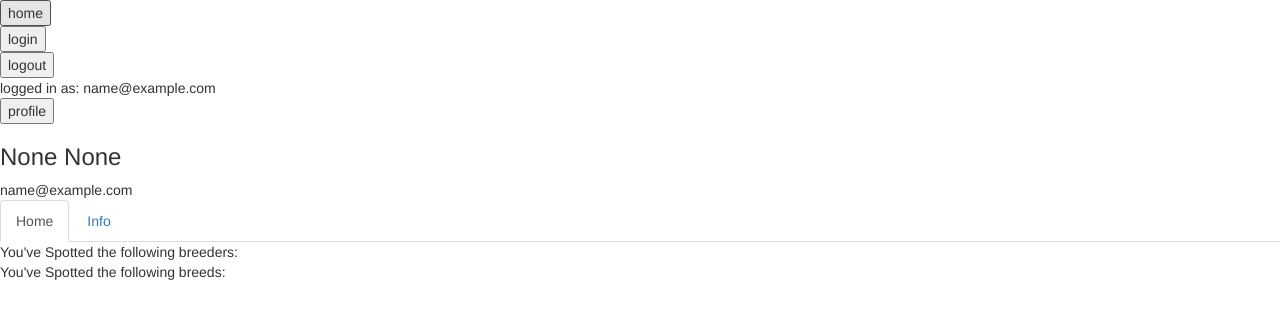
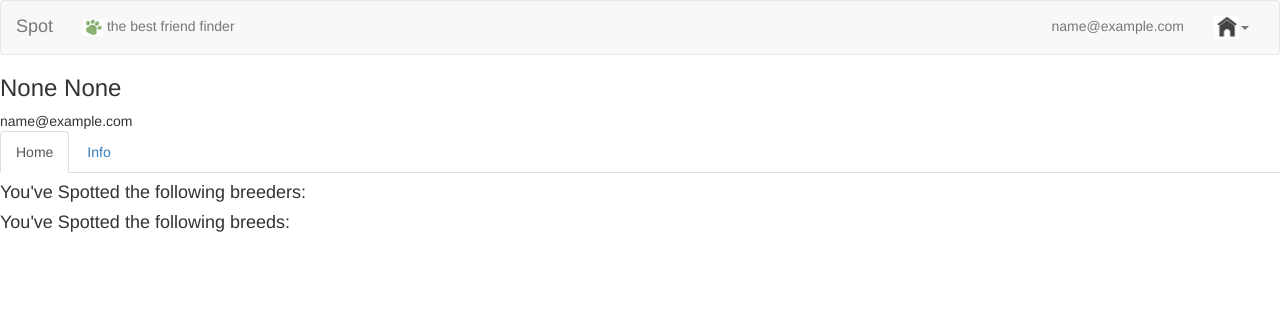
Before and after one commit to mbiannaccone/spot, a Flask app: page /users/1 in a window 1280 px wide. Shown: the top 319 px of the page. Run offline with Flask 2, Linux system fonts and the light colour scheme; the visitor is signed in with stand-in values (Sample User, id 1); data comes from the database, SQL or seed files in the repository; data that the repository does not hold is empty; some libraries are stand-ins or nearby versions.

Commit message:
Multiple photo galleries working, adding thumbnails and tabs and pills

```diff
--- a/templates/base.html
+++ b/templates/base.html
@@ -20,24 +20,52 @@
 </head>
 
 <body>
-    <form action='/'>
-        <button type="submit">home</button>
-    </form>
-    <form action="/login">
-        <button type="submit">login</button>
-    </form>
-    <form action="/logout">
-        <button type="submit">logout</button>
-    </form>
+<nav class="navbar navbar-default">
+  <div class="container-fluid">
+    <!-- Brand and toggle get grouped for better mobile display -->
+    <div class="navbar-header">
+      <button type="button" class="navbar-toggle collapsed" data-toggle="collapse" data-target="#bs-example-navbar-collapse-1" aria-expanded="false">
+        <span class="sr-only">Toggle navigation</span>
+        <span class="icon-bar"></span>
+        <span class="icon-bar"></span>
+        <span class="icon-bar"></span>
+      </button>
+      <a class="navbar-brand" href="/">Spot</a>
+    </div>
 
-    {% if user %}
-        <div>logged in as: {{ user.email }}</div>
-        <form action="/users/{{ user.user_id }}">
-            <button type="submit">profile</button>
-        </form>
-    {% else %}
-        <div>not logged in</div>
-    {% endif %}
+    <!-- Collect the nav links, forms, and other content for toggling -->
+    <div class="collapse navbar-collapse" id="bs-example-navbar-collapse-1">
+      <ul class="nav navbar-nav">
+        <li><a><img src='/static/img/paw.png' width="20"> the best friend finder</a></li>
+      </ul>
+      <ul class="nav navbar-nav navbar-right">
+        <li>
+            {% if user %}
+                <a href="/users/{{ user.user_id }}">{{ user.email }}</a>
+            {% else %}
+                <a>not logged in</a>
+            {% endif %}
+        </li>
+        <li class="dropdown">
+          <a class="dropdown-toggle" data-toggle="dropdown" role="button" aria-haspopup="true" aria-expanded="false"><img src="/static/img/home.png" height="23" width="25"><span class="caret"></span></a>
+          <ul class="dropdown-menu">
+            {% if user %}
+                <li><a href="/users/{{ user.user_id }}">Profile</a></li>
+                <li><a href="/logout">Logout</a></li>
+            {% else %}
+                <li><a href="/login">Login</a></li>
+                <li><a href="/register">Register</a></li>
+            {% endif %}
+            <li role="separator" class="divider"></li>
+
+            </li>
+          </ul>
+        </li>
+      </ul>
+    </div><!-- /.navbar-collapse -->
+  </div><!-- /.container-fluid -->
+</nav>
+
 
     {% block content %} put your content here {% endblock %}
 </body>
--- a/templates/breed-search.html
+++ b/templates/breed-search.html
@@ -4,7 +4,9 @@
 
 {% block content %}
 
-<h4>Results</h4>
+<h4><span class="glyphicon glyphicon-search" aria-hidden="true"></span> find a breed</h4>
+<form action="/breed-search">
+<h5>Results</h5>
     {% for result, breed in search_results %}
     <div>
         <div>{{ loop.index }}. <a href="/breeds/{{ breed.breed_id }}">{{ breed.name }}</a> - {{ breed.description }}</div>
@@ -15,5 +17,4 @@
     </div>
     {% endfor %}
 
-
 {% endblock %}
--- a/templates/breeder-search.html
+++ b/templates/breeder-search.html
@@ -13,6 +13,8 @@
 
 
 {% block content %}
+
+<h4><span class="glyphicon glyphicon-user" aria-hidden="true"></span> find a breeder</h4>
 
 {% if breed %}
     <h4><a href='/breeds/{{ breed.breed_id}}'>{{ breed.name }}</a></h4>
--- a/templates/user-info.html
+++ b/templates/user-info.html
@@ -14,7 +14,7 @@
 
 <div class="tab-content">
     <div id="home" class="tab-pane fade in active">
-        <div>You've Spotted the following breeders:</div>
+        <h4>You've Spotted the following breeders:</h4>
             {% for breeder, litters in breeder_spots %}
             <ul>
                 <li>
@@ -28,7 +28,7 @@
                             {% endif %}
                         {% endfor %}
                     </div>
-                    <img src="{{ breeder.photos[0].photo }}" width="125" height="125">
+                    <img src="{{ (breeder.photos|random).photo }}" width="150">
                     <div>New Litters:</div>
                     <ul>
                     <div>{% for litter in litters %}
@@ -49,12 +49,12 @@
                 </li>
             </ul>
             {% endfor %}
-        <div>You've Spotted the following breeds:</div>
+        <h4>You've Spotted the following breeds:</h4>
             {% for breed in breed_spots %}
             <ul>
                 <li>
                     <a href='/breeds/{{ breed.breed_id }}'>{{ breed.name }}</a> - {{ breed.description }}
-                    <div><img src='{{ breed.photo }}' width="125" height="125"></div>
+                    <div><img src='{{ breed.photo }}' width="150"></div>
                     <form action='/breeder-search'>
                         <input type="submit" name="search" value="Search for Breeders">
                         <input type="hidden" name="breed" value="{{ breed.breed_id }}">
@@ -66,6 +66,8 @@
     </div>
 
     <div id="info" class="tab-pan fade">
+        <h4>Your user information is below.</h4>
+        <h5>To make updates, enter new information in the fields and submit.</h5>
         <form id="user-updates" action='/user-updates' method="POST">
             <div>First Name: <input type="text" name="fname" id="fname-field" placeholder="{{ user.fname }}"></div>
             <div>Last Name: <input type="text" name="lname" id="lname-field" placeholder="{{ user.lname }}"></div>
```
Also changed, not shown: static/js/photo-gallery.js (+7 -2 lines), templates/breeder-info.html (+30 -30 lines), templates/homepage.html (+7 -11 lines), templates/litter-info.html (+11 -11 lines), static/img/home.png (added), static/img/paw.png (added), static/img/spot.png (added), 1 other file.
